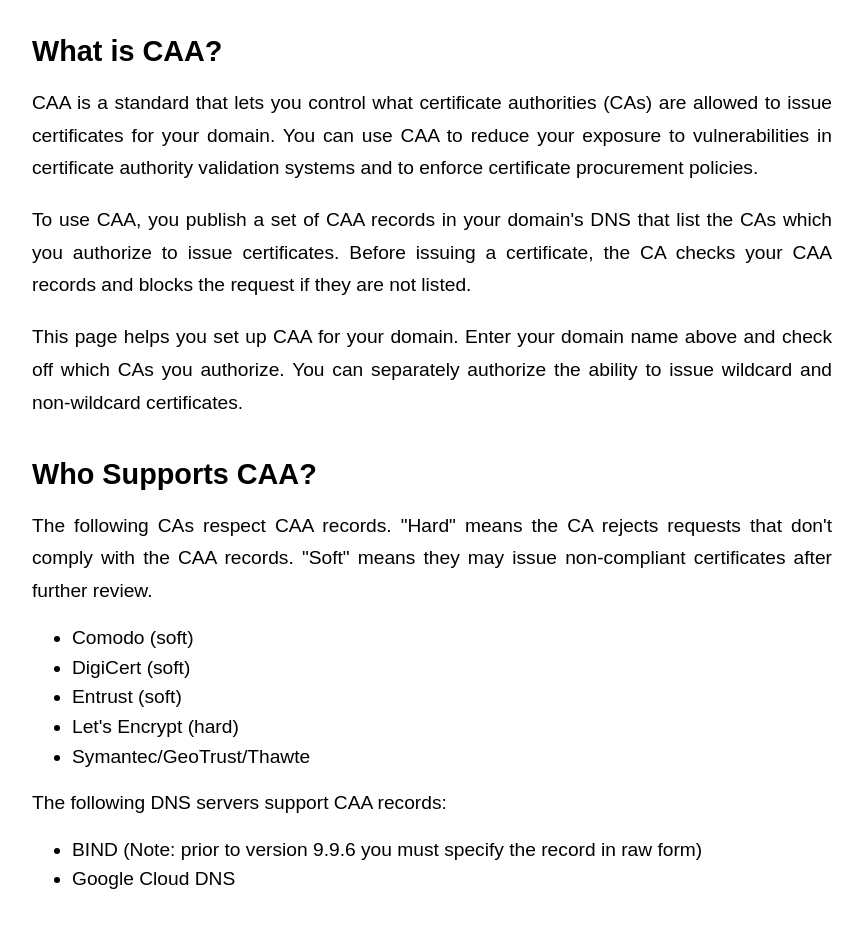
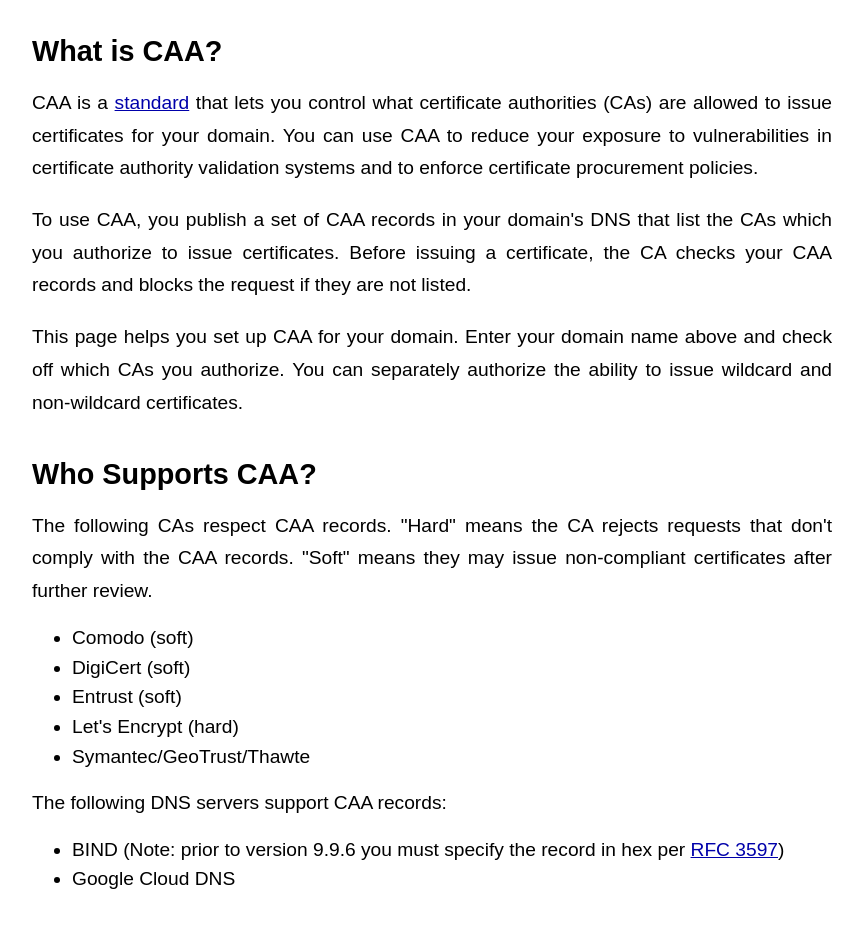
Before and after one commit to SSLMate/caa_helper, a plain HTML site: page index.html in a window 1280 px wide. Shown: the part 903-1830 px from the top of the page, without its empty margins (208-1071 px from the left). Drawn offline with Linux system fonts and the light colour scheme.

Commit message:
Include links to relevant standards

```diff
--- a/index.html
+++ b/index.html
@@ -99,7 +99,8 @@
 						<h2>What is CAA?</h2>
 
 						<p>
-							CAA is a standard that lets you control what certificate
+							CAA is a <a href="https://tools.ietf.org/html/rfc6844">standard</a>
+							that lets you control what certificate
 							authorities (CAs) are allowed to issue certificates for your domain.
 							You can use CAA to reduce your exposure to vulnerabilities in
 							certificate authority validation systems and to enforce
@@ -164,7 +165,7 @@
 							CAA records:
 						</p>
 						<ul>
-							<li>BIND (Note: prior to version 9.9.6 you must specify the record in raw form)</li>
+							<li>BIND (Note: prior to version 9.9.6 you must specify the record in hex per <a href="https://tools.ietf.org/html/rfc3597">RFC 3597</a>)</li>
 							<li>Google Cloud DNS</li>
 						</ul>
 					</div>
```
